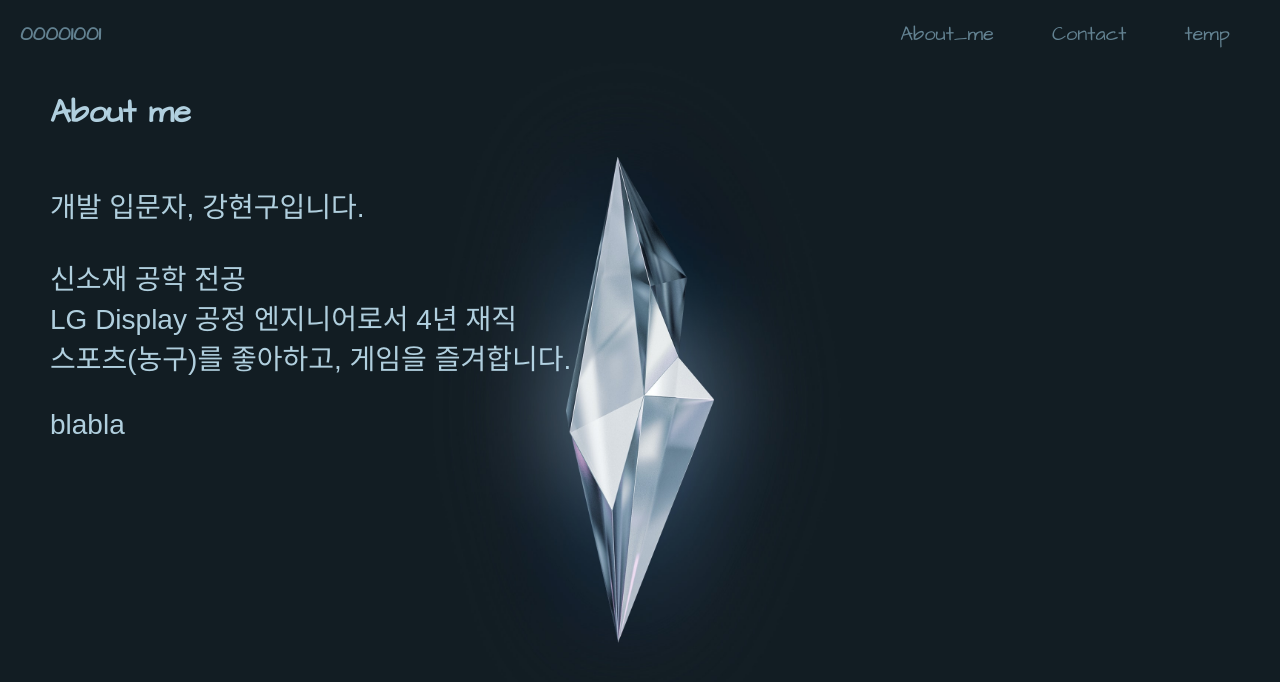
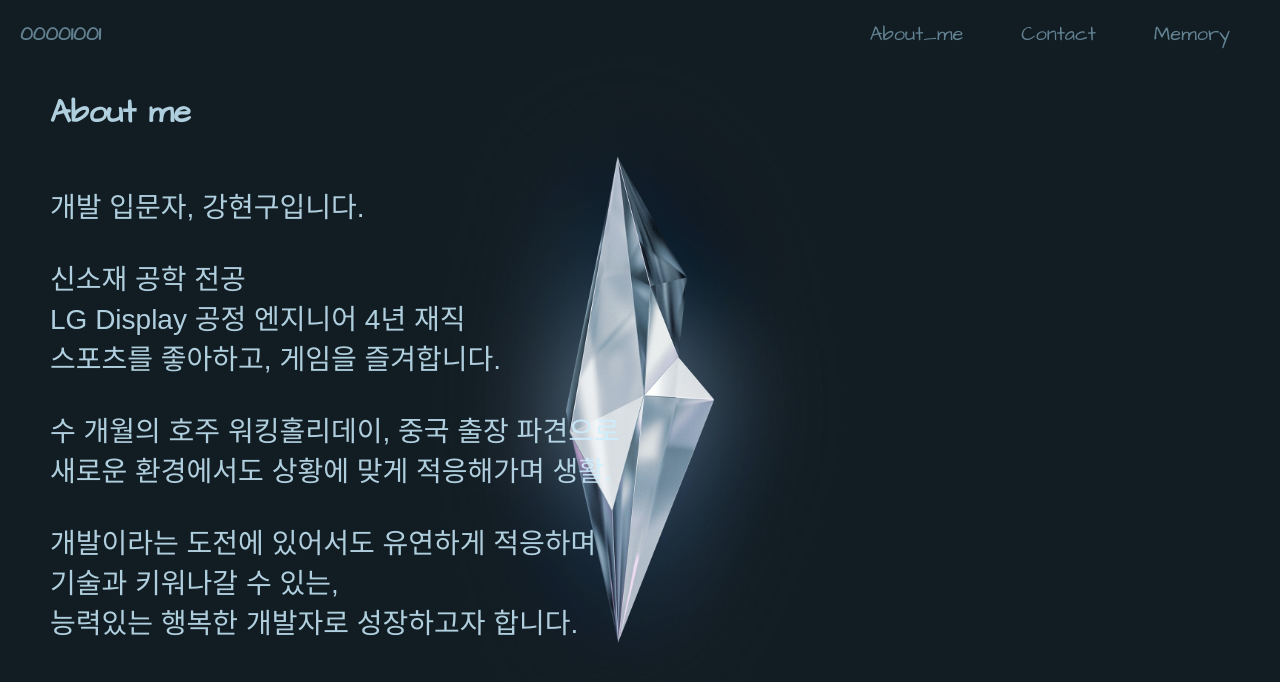
Before and after one commit to nine57/MyPage-NINE.html, a plain HTML site: page about me.html in a window 1280 px wide. Drawn offline with Linux system fonts and the light colour scheme; a web font is replaced by a local one.

Commit message:
Update about me.html

```diff
--- a/about me.html
+++ b/about me.html
@@ -19,7 +19,7 @@
             <span id = "top-list2">
                 <a href = "about me.html">About_me</a>
                 <a href = "contact.html">Contact</a>
-                <a href = "temp.html">temp</a>
+                <a href = "memory.html">Memory</a>
             </span>
             <div id = "para">
                 <h1>About me</h1>
@@ -27,12 +27,14 @@
                     개발 입문자, 강현구입니다.
                     <br><br>
                     신소재 공학 전공<br>
-                    LG Display 공정 엔지니어로서 4년 재직<br>
-                    스포츠(농구)를 좋아하고, 게임을 즐겨합니다.
+                    LG Display 공정 엔지니어 4년 재직<br>
+                    스포츠를 좋아하고, 게임을 즐겨합니다.<br><br>
+                    수 개월의 호주 워킹홀리데이, 중국 출장 파견으로<br>
+                    새로운 환경에서도 상황에 맞게 적응해가며 생활.<br><br>
+                    개발이라는 도전에 있어서도 유연하게 적응하며<br>
+                    기술과 키워나갈 수 있는,<br>
+                    능력있는 행복한 개발자로 성장하고자 합니다.
                     <br><br>
-                    blabla
-                    <!-- 조화 속의 혁신
-                    안정 뒤의 급진 -->
                 </p>
             </div>
         </div>
```
